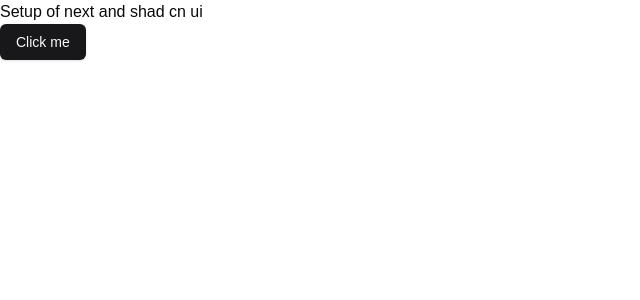
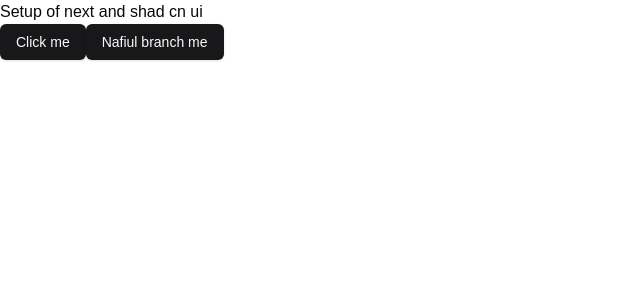
Before and after one commit to NafiulHasan41/Micro-service-system-project-front-end, a Next.js app: page / in a window 1280 px wide. Shown: the top 300 px of the page, without its empty margins (0-640 px from the left). Built offline with nearby package versions, Linux system fonts and the light colour scheme.

Commit message:
Created my branch Nafiul Hasan for working

```diff
--- a/src/app/page.tsx
+++ b/src/app/page.tsx
@@ -5,6 +5,7 @@ export default function Home() {
     <div>
     <h1>Setup of next and shad cn ui</h1>
     <Button>Click me</Button>
+    <Button>Nafiul branch me</Button>
   </div>
   );
 }
```
